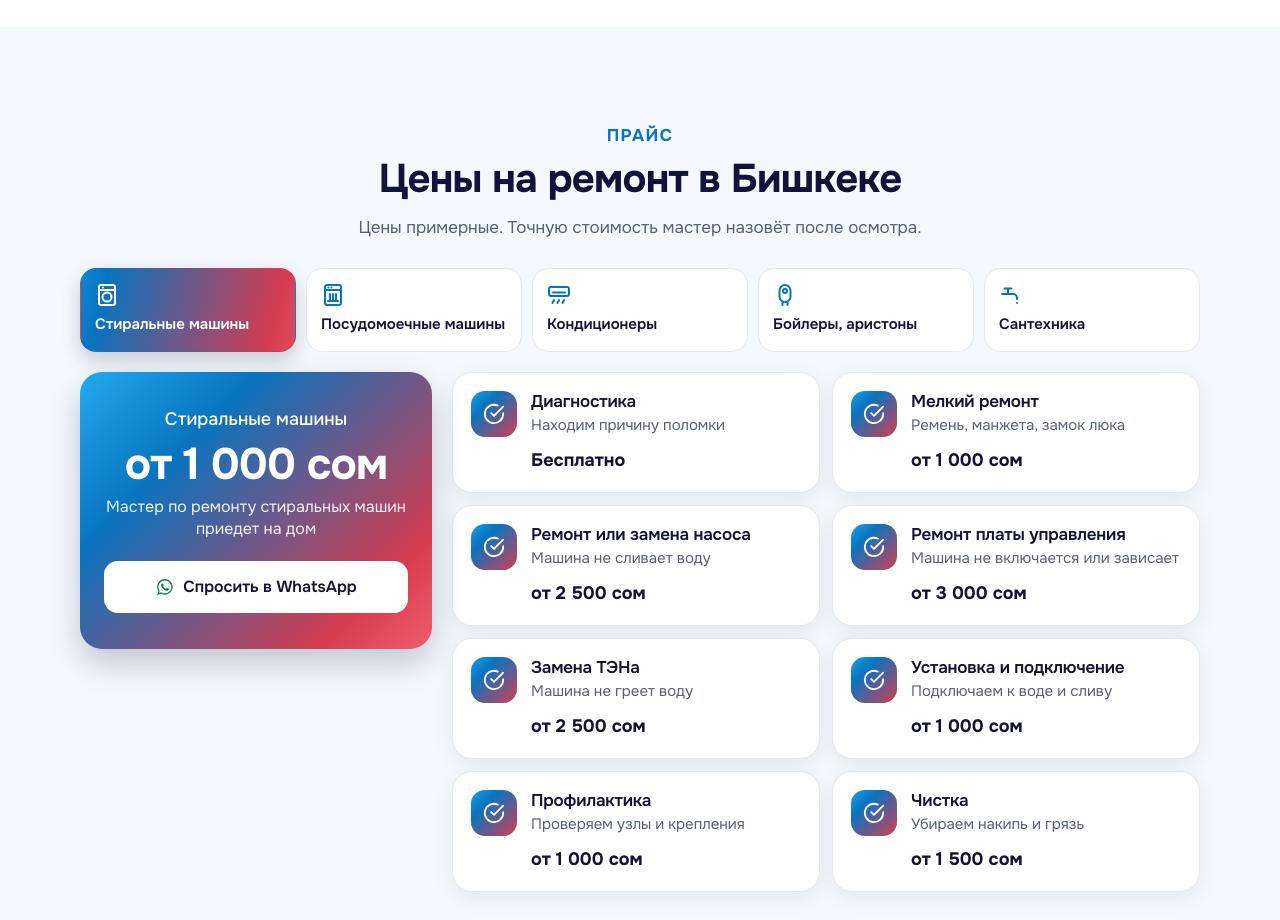
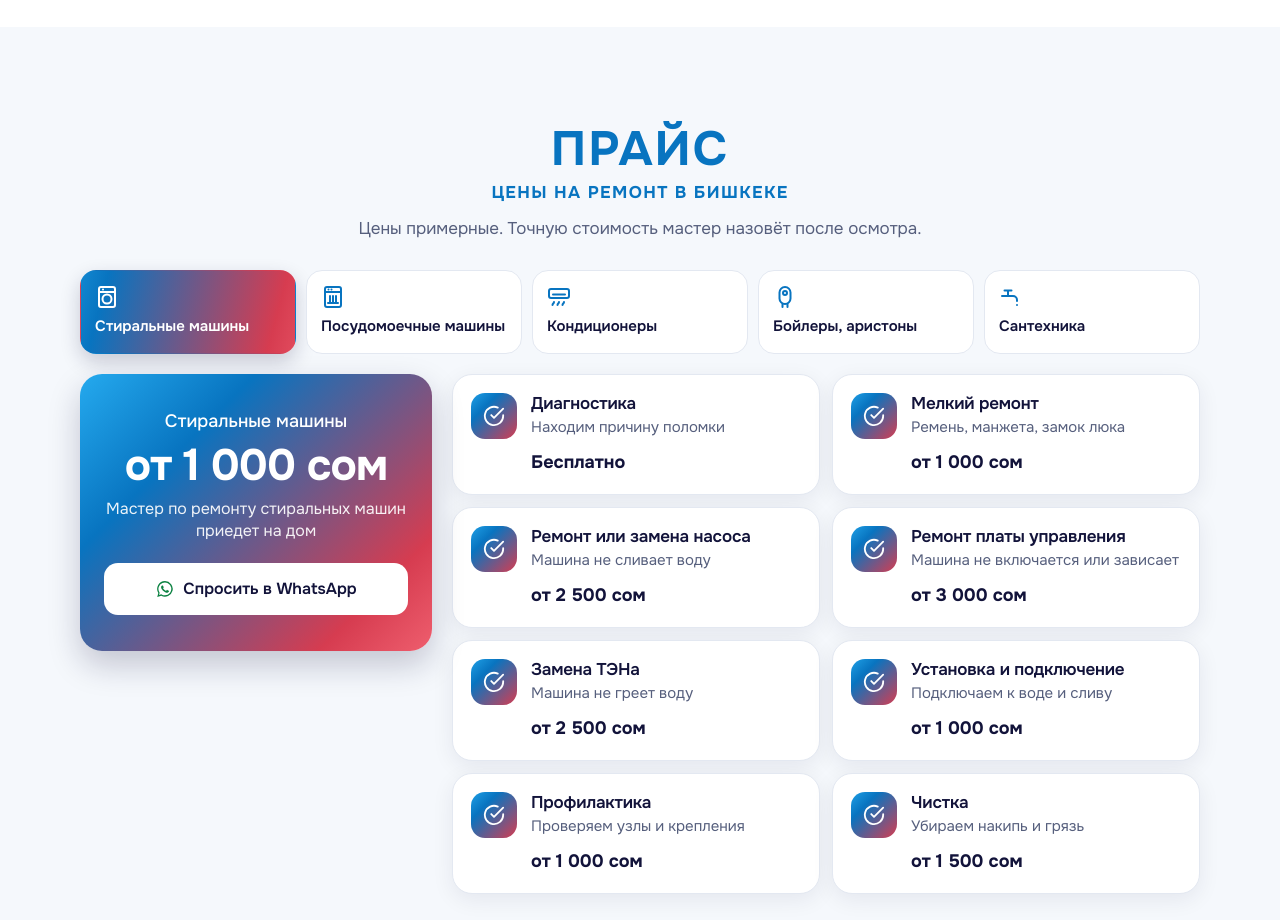
Before and after one commit to dyikanbaevaa08-coder/service-website-test, a plain HTML site: page index.html in a window 1280 px wide. Shown: the part 1660-2580 px from the top of the page. Drawn offline with Linux system fonts and the light colour scheme.

Commit message:
Prices section: big blue «ПРАЙС», small caps subtitle under it
Co-Authored-By: Claude Opus 5.5 <noreply@anthropic.com>

```diff
--- a/index.html
+++ b/index.html
@@ -165,8 +165,8 @@
     <section class="section section--tint prices" id="prices" aria-labelledby="prices-title">
       <div class="wrap">
         <div class="section-head">
-          <p class="eyebrow">Прайс</p>
-          <h2 id="prices-title">Цены на ремонт в Бишкеке</h2>
+          <p class="eyebrow eyebrow--big">Прайс</p>
+          <h2 class="h2--kicker" id="prices-title">Цены на ремонт в Бишкеке</h2>
           <p class="section-lead">Цены примерные. Точную стоимость мастер назовёт после осмотра.</p>
         </div>
 
--- a/styles.css
+++ b/styles.css
@@ -373,6 +373,22 @@ h3 {
   color: var(--accent);
   font-size: 1.0625rem;
   font-weight: 700;
+  letter-spacing: .08em;
+  text-transform: uppercase;
+}
+
+/* Прайс: крупное слово сверху, подпись под ним мелкая */
+.eyebrow--big {
+  margin-bottom: .375rem;
+  font-size: clamp(2rem, 9vw, 3rem);
+  line-height: 1.1;
+  letter-spacing: .04em;
+}
+
+.h2--kicker {
+  color: var(--accent);
+  font-size: 1.0625rem;
+  line-height: 1.35;
   letter-spacing: .08em;
   text-transform: uppercase;
 }
```
